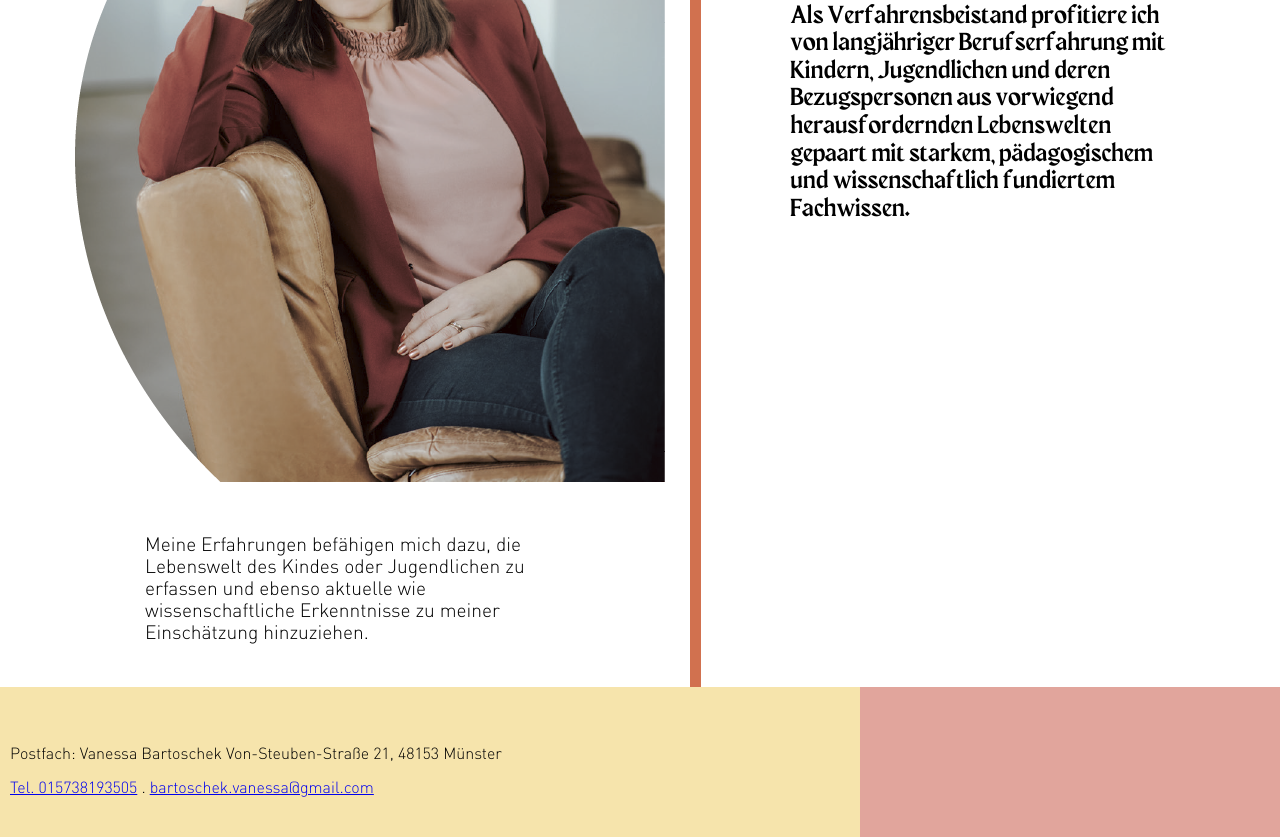
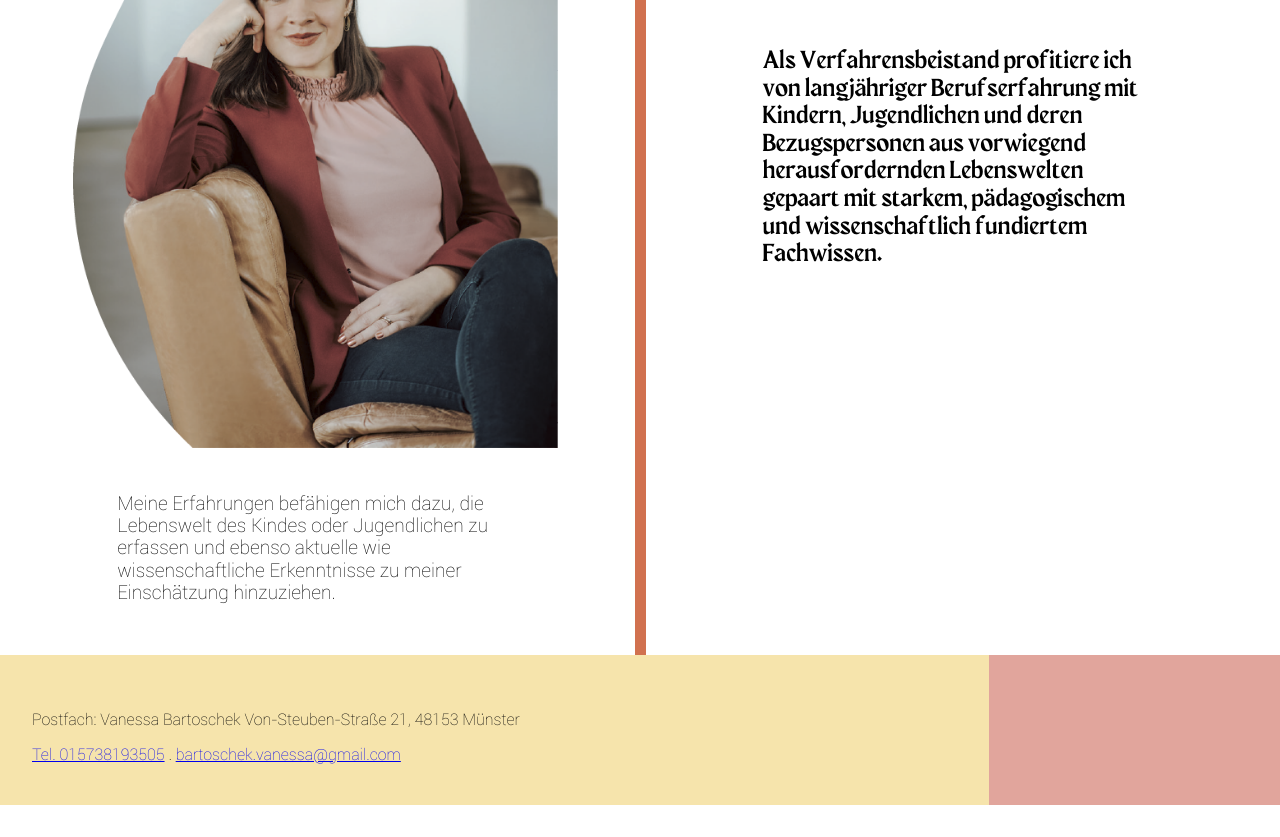
Before and after one commit to robarto/vanessabartoschek, a plain HTML site: page index.html in a window 1280 px wide. Shown: the part 661-1498 px from the top of the page. After the commit the page ends 1466 px from the top, so only its background shows below. Drawn offline with nearby package versions, Linux system fonts and the light colour scheme.

Commit message:
update styling

```diff
--- a/index.html
+++ b/index.html
@@ -24,7 +24,7 @@
     <div class="left">
       <div>
         <p class="citation end">...ist das beste Mittel, um einem Kind Kräfte zu verleihen“ Lucas Quinten</p>
-        <img src="portrait.png" alt="" srcset="">
+        <img class="portrait" src="portrait.png" alt="" srcset="">
       </div>
       <p class="description1" style="margin-left: auto; margin-right: auto;">
         Meine Erfahrungen befähigen mich dazu, die Lebenswelt des Kindes oder Jugendlichen zu erfassen und ebenso aktuelle wie
--- a/style.css
+++ b/style.css
@@ -5,17 +5,23 @@
 * Browsers: last 4 version
 */
 
-@font-face{
-  font-family: 'DINLight';
-  src: url('DINLight.ttf') format('truetype');
+@font-face {
+  font-family: "DINLight";
+  src: url("./DINLight.ttf") format("truetype");
 }
 
 @font-face {
-  font-family: 'MaragsÉ';
-  src: url('MaragsÉ.otf') format('opentype');
+  font-family: "MaragsÉ";
+  src: url("./MaragsÉ.otf") format("opentype");
 }
 
-html, body {
+@font-face {
+  font-family: "Roboto-Thin";
+  src: url("./roboto-thin.ttf") format("truetype");
+}
+
+html,
+body {
   height: 100%;
   width: 100%;
 }
@@ -31,14 +37,14 @@ body {
   -webkit-box-direction: normal;
   -ms-flex-direction: row;
   flex-direction: row;
-  font-family: 'DINLight';
-  height: 25vh;
+  font-family: "DINLight";
+  min-height: 25vh;
   width: 100%;
 }
 
 .left {
   background-color: #f6e4ac;
-  width: 66.6%;
+  flex-grow: 3;
   display: -webkit-box;
   display: -ms-flexbox;
   display: flex;
@@ -49,11 +55,11 @@ body {
   -webkit-box-pack: center;
   -ms-flex-pack: center;
   justify-content: center;
-  padding: 25px;
+  padding: 2rem;
 }
 .right {
   background-color: #e1a59c;
-  width: 33.3%;
+  flex-grow: 2;
   display: -webkit-box;
   display: -ms-flexbox;
   display: flex;
@@ -68,32 +74,55 @@ body {
   -ms-flex-align: center;
   align-items: center;
 }
+@media only screen and (max-width: 720px) {
+  .header .right {
+    flex-grow: 0;
+  }
+}
 
 .description {
-  width: 25rem;
   font-size: 1.5rem;
 }
 
 .description1 {
+  font-size: 1.2rem;
+  /* font-family: 'DINLight'; */
+  font-family: "Roboto-Thin", arial;
+}
+
+@media only screen and (min-width: 720px) {
+  .description,
+  .description1 {
     width: 25rem;
-  font-size: 1.2rem;
-  font-family: 'DINLight';
+  }
 }
 
 .citation {
-  font-family: 'MaragsÉ';
+  font-family: "MaragsÉ";
   font-size: 1.5rem;
 }
 
+.portrait {
+  width: 100%;
+  max-width: 700px;
+  min-width: 200px;
+  margin: auto;
+}
+
 .begin {
-  color: #A7AAB3;
+  color: #a7aab3;
 }
 
 .end {
   color: #d1714f;
   font-size: 2.5rem;
   position: absolute;
-  width: 25rem;
+  max-width: 25rem;
+}
+@media only screen and (max-width: 720px) {
+  .end {
+    position: inherit;
+  }
 }
 
 .mappe {
@@ -105,13 +134,14 @@ body {
   -ms-flex-direction: row;
   flex-direction: row;
   background-color: #fff;
-  font-family: 'MaragsÉ';
+  font-family: "MaragsÉ";
   /* height: 50vh; */
+  flex-wrap: wrap;
 }
 
 .mappe > .left {
-  width: 50%;
   background-color: #fff;
+  flex: 1;
 }
 
 .mappe > .right {
@@ -121,9 +151,26 @@ body {
   -webkit-box-pack: center;
   -ms-flex-pack: center;
   justify-content: center;
-  width: 50%;
+
   background-color: #fff;
   border-left: 0.7rem solid #d1714f;
+  flex: 1;
+  width: 500px;
+  /* max-width: 100%; */
+  padding: 2rem;
+}
+@media only screen and (max-width: 720px) {
+  .mappe > .right {
+    border-left: 0;
+  }
+}
+@media only screen and (min-width: 520px) {
+  .mappe .right {
+    min-width: 400px;
+  }
+  .mappe .left {
+    min-width: 500px;
+  }
 }
 
 .footer {
@@ -134,13 +181,20 @@ body {
   -webkit-box-direction: normal;
   -ms-flex-direction: row;
   flex-direction: row;
-  font-family: 'DINLight';
+  font-family: "Roboto-Thin";
   -webkit-box-pack: center;
   -ms-flex-pack: center;
   justify-content: center;
-  height: 150px;
+  min-height: 150px;
+  width: 100%;
 }
 
 .footer > .left {
-  padding: 10px;
+  padding: 2rem;
 }
+
+@media only screen and (max-width: 720px) {
+  .footer > .right {
+    display: none;
+  }
+}
```
Also changed, not shown: roboto-thin.ttf (added). Lines whose indentation alone changed are shown as unchanged.
